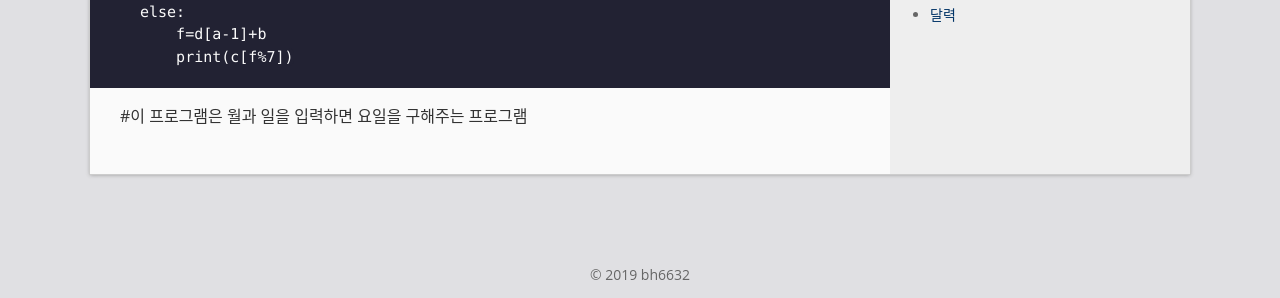
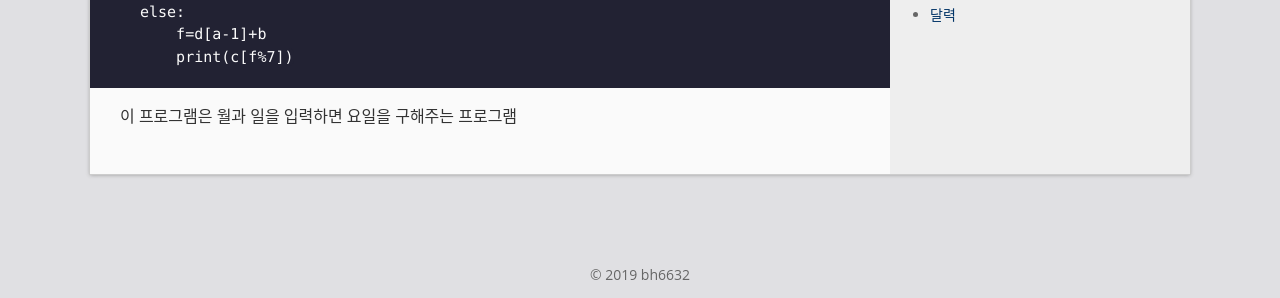
Before and after one commit to bh6366632/bh6366632.github.com, a Jekyll site: the page built from _posts/2019-09-21-달력.md, in a window 1280 px wide. Shown: the part 497-795 px from the top of the page. Built offline with Jekyll 4.4.1, drawn with Linux system fonts in a browser that asks for light colours.

Commit message:
Update 2019-09-21-달력.md

````diff
--- a/_posts/2019-09-21-달력.md
+++ b/_posts/2019-09-21-달력.md
@@ -20,4 +20,4 @@ else:
     f=d[a-1]+b
     print(c[f%7])
 ```
-#이 프로그램은 월과 일을 입력하면 요일을 구해주는 프로그램
+이 프로그램은 월과 일을 입력하면 요일을 구해주는 프로그램
````
